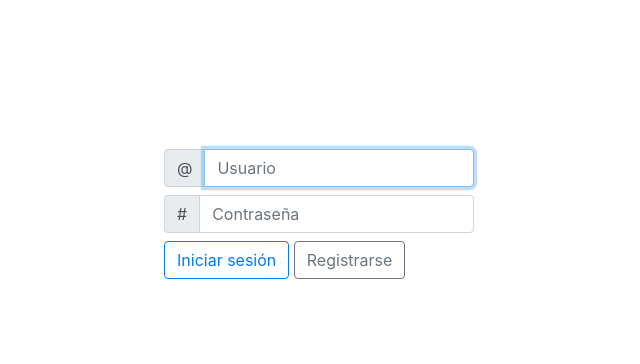
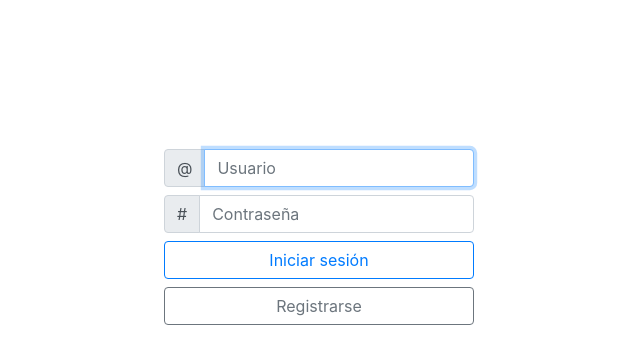
Before and after one commit to luiser8/Codeigniter, a CodeIgniter app: page /Tasks/index.php/auth/index in a window 1280 px wide. Shown: the top 364 px of the page, without its empty margins (321-961 px from the left). Run offline with CodeIgniter, Linux system fonts and the light colour scheme.

Commit message:
14-07-2018 22:45

```diff
--- a/application/controllers/Auth.php
+++ b/application/controllers/Auth.php
@@ -45,7 +45,8 @@ class Auth extends CI_Controller {
             	$this->User->Add($_POST);
             	redirect(base_url('Auth'));
             }
-            redirect(base_url('Auth/signin'));
+            //redirect(base_url('Auth/signin'));
+            $this->load->view('Auth/signin', ['Error' => 'Ya existe una cuenta con este usuario.']);
         }
         redirect(base_url('Auth'));
     }
--- a/application/views/Auth/index.php
+++ b/application/views/Auth/index.php
@@ -33,8 +33,8 @@ $CI->load->view('./layouts/header');?>
                     </div>
                 </div>
                 <div class="col-auto">
-                    <input class="btn btn-outline-primary" type="submit" value="Iniciar sesión">
-                    <a class="btn btn-outline-secondary" href="<?php echo base_url('Auth/signin'); ?>">Registrarse</a>
+                    <input class="btn btn-block btn-outline-primary" type="submit" value="Iniciar sesión">
+                    <a class="btn btn-block btn-outline-secondary" href="<?php echo base_url('Auth/signin'); ?>">Registrarse</a>
                 </div>
 
             </form>
--- a/application/views/Auth/signin.php
+++ b/application/views/Auth/signin.php
@@ -27,7 +27,7 @@ $CI->load->view('./layouts/header');?>
                 </div>
                 <div class="form-group">
                     <input class="form-control" type="text" name="last_name" required placeholder="Apellidos" autocomplete="off">
-
+                </div>
                 <div class="form-group">
                     <input class="form-control" type="email" name="email" required placeholder="Correo" autocomplete="off">
                 </div>
```
